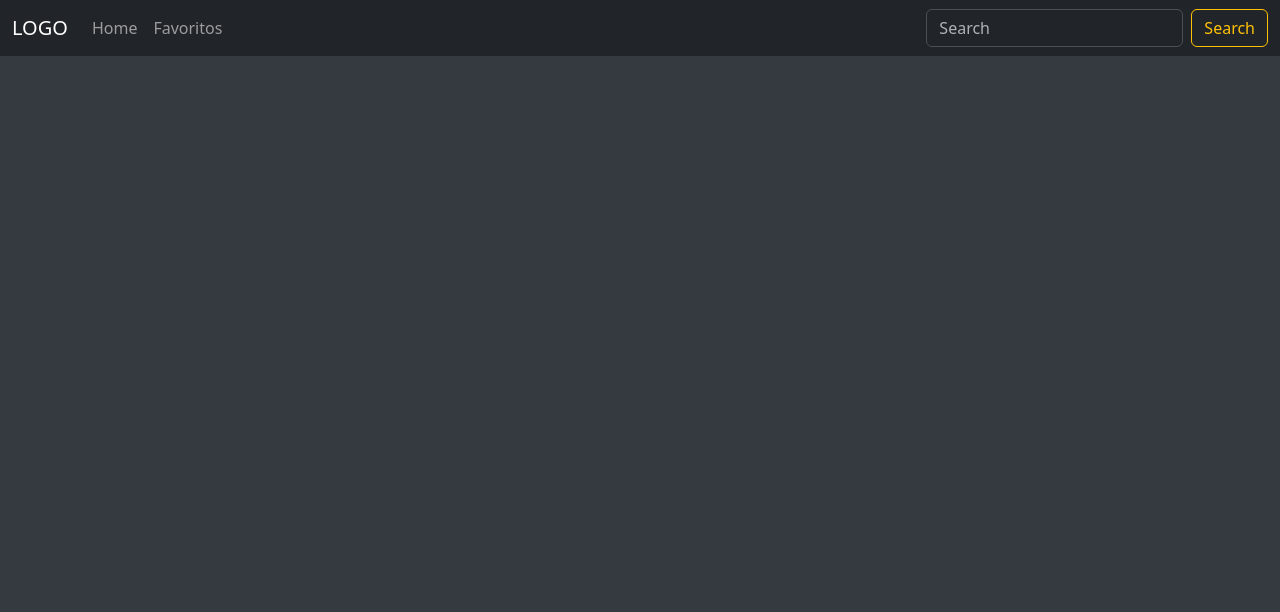
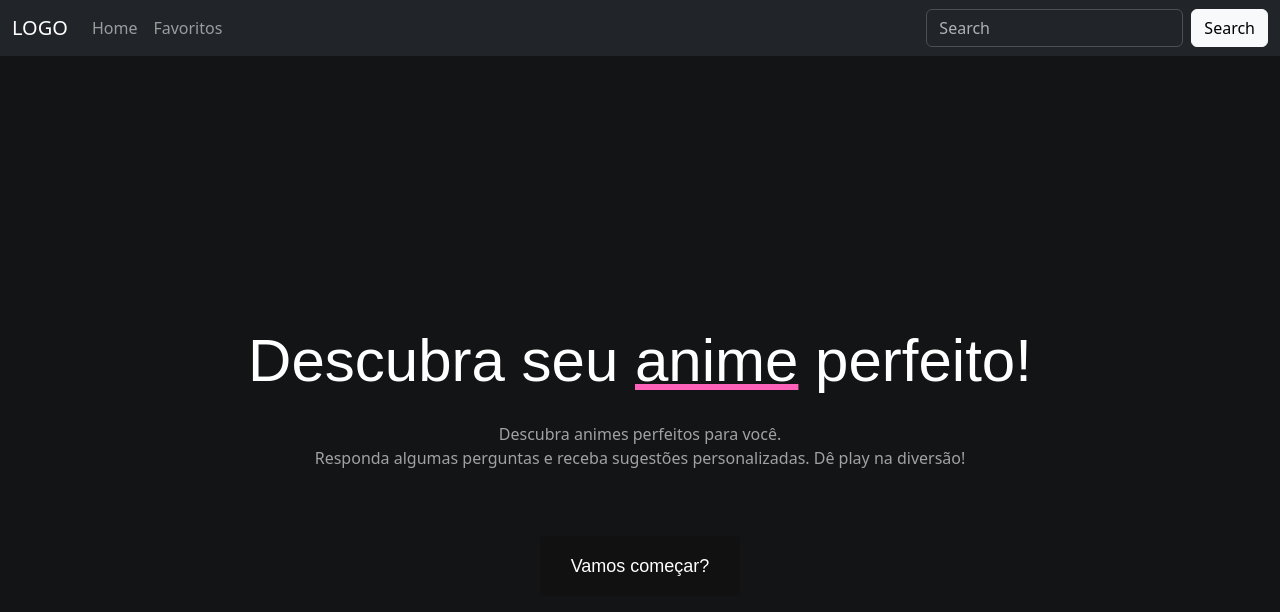
Before and after one commit to mat5114/ProjetoFinal, a website: page index.html in a window 1280 px wide. Drawn offline with nearby package versions, Linux system fonts and the light colour scheme.

Commit message:
pagina princial, botao e texto

```diff
--- a/index.css
+++ b/index.css
@@ -1,3 +1,94 @@
 body {
-    background-color: #343a40;
+    background-color: #121415;
 }
+
+#conteudo {
+    display: flex;
+    height: 100vh;
+    align-items: center;
+    justify-content: center;
+}
+
+
+#boasVindas {
+    text-align: center;
+
+}
+
+.chamada {
+    padding-bottom: 50px;
+}
+
+#textoPrincipal {
+    color: white;
+    font-size: 60px;
+    font-family: 'Raleway', sans-serif;
+
+}
+
+#textoSecundario {
+    color: rgb(162, 162, 162);
+}
+
+.underline {
+    text-decoration-line: underline;
+    text-decoration-color: rgb(255, 97, 184);
+}
+
+
+#botaoStart {
+    position: relative;
+    height: 60px;
+    width: 200px;
+    border: none;
+    outline: none;
+    color: rgb(255, 255, 255);
+    background: #111;
+    cursor: pointer;
+    border-radius: 5px;
+    font-size: 18px;
+    font-family: 'Raleway', sans-serif;
+}
+
+#botaoStart:before {
+    position: absolute;
+    content: '';
+    top: -2px;
+    left: -2px;
+    height: calc(100% + 4px);
+    width: calc(100% + 4px);
+    border-radius: 5px;
+    z-index: -1;
+    opacity: 0;
+    filter: blur(5px);
+    background: linear-gradient(45deg, #ff0000, #ff7300, #fffb00, #48ff00, #00ffd5, #002bff, #7a00ff, #ff00c8, #ff0000);
+    background-size: 400%;
+    transition: opacity .3s ease-in-out;
+    animation: animate 20s linear infinite;
+}
+
+#botaoStart:hover:before {
+    opacity: 1;
+}
+
+#botaoStart:hover:active {
+    background: none;
+}
+
+#botaoStart:hover:active:before {
+    filter: blur(2px);
+}
+
+@keyframes animate {
+    0% {
+        background-position: 0 0;
+    }
+
+    50% {
+        background-position: 400% 0;
+    }
+
+    100% {
+        background-position: 0 0;
+    }
+}
--- a/index.html
+++ b/index.html
@@ -1,19 +1,25 @@
 <!DOCTYPE html>
 <html lang="en">
+
 <head>
   <meta charset="UTF-8">
   <meta http-equiv="X-UA-Compatible" content="IE=edge">
   <meta name="viewport" content="width=device-width, initial-scale=1.0">
   <title>AskSenpai</title>
-    <link href="https://cdn.jsdelivr.net/npm/bootstrap@5.3.0-alpha3/dist/css/bootstrap.min.css" rel="stylesheet" integrity="sha384-KK94CHFLLe+nY2dmCWGMq91rCGa5gtU4mk92HdvYe+M/SXH301p5ILy+dN9+nJOZ" crossorigin="anonymous">
-<script src="https://cdn.jsdelivr.net/npm/bootstrap@5.3.0-alpha3/dist/js/bootstrap.bundle.min.js" integrity="sha384-ENjdO4Dr2bkBIFxQpeoTz1HIcje39Wm4jDKdf19U8gI4ddQ3GYNS7NTKfAdVQSZe" crossorigin="anonymous"></script>
+  <link href="https://cdn.jsdelivr.net/npm/bootstrap@5.3.0-alpha3/dist/css/bootstrap.min.css" rel="stylesheet"
+    integrity="sha384-KK94CHFLLe+nY2dmCWGMq91rCGa5gtU4mk92HdvYe+M/SXH301p5ILy+dN9+nJOZ" crossorigin="anonymous">
+  <script src="https://cdn.jsdelivr.net/npm/bootstrap@5.3.0-alpha3/dist/js/bootstrap.bundle.min.js"
+    integrity="sha384-ENjdO4Dr2bkBIFxQpeoTz1HIcje39Wm4jDKdf19U8gI4ddQ3GYNS7NTKfAdVQSZe"
+    crossorigin="anonymous"></script>
   <link rel="stylesheet" href="index.css">
 </head>
+
 <body>
   <nav class="navbar navbar-expand-lg navbar navbar-dark bg-dark" data-bs-theme="dark">
     <div class="container-fluid">
       <a class="navbar-brand" href="#">LOGO</a> <!-- colocar logo aqui -->
-          <button class="navbar-toggler" type="button" data-bs-toggle="collapse" data-bs-target="#navbarSupportedContent" aria-controls="navbarSupportedContent" aria-expanded="false" aria-label="Toggle navigation">
+      <button class="navbar-toggler" type="button" data-bs-toggle="collapse" data-bs-target="#navbarSupportedContent"
+        aria-controls="navbarSupportedContent" aria-expanded="false" aria-label="Toggle navigation">
         <span class="navbar-toggler-icon"></span>
       </button>
       <div class="collapse navbar-collapse" id="navbarSupportedContent">
@@ -27,10 +33,35 @@
         </ul>
         <form class="d-flex" role="search">
           <input class="form-control me-2" type="search" placeholder="Search" aria-label="Search">
-              <button class="btn btn-outline-warning" type="submit">Search</button>
+          <button class="btn btn-light" type="submit">Search</button>
         </form>
       </div>
     </div>
   </nav>
+
+  <div id="conteudo">
+
+    <div id="boasVindas">
+
+      <div class="chamada">
+        <p id="textoPrincipal">Descubra seu <span class="underline">anime</span> perfeito!</p>
+
+        <p id="textoSecundario">Descubra animes perfeitos para você. <br> Responda algumas perguntas e receba sugestões
+          personalizadas. Dê play na diversão!</p>
+      </div>
+      <div class="row d-flex justify-content-center">
+
+
+        <div class="">
+
+          <button id="botaoStart">Vamos começar?</button>
+
+        </div>
+
+      </div>
+    </div>
+
+  </div>
 </body>
+
 </html>
```
Lines whose indentation alone changed are shown as unchanged.
